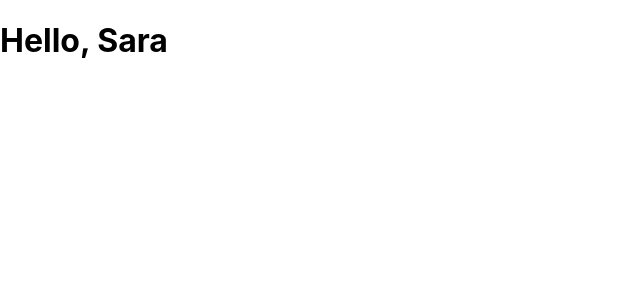
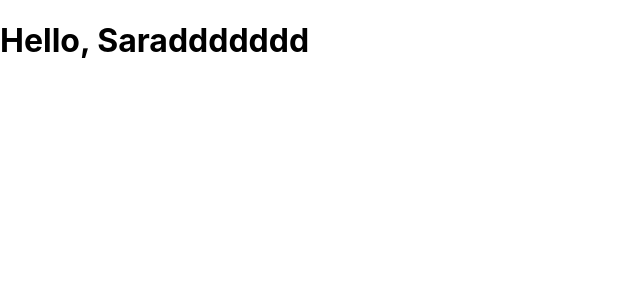
Before and after one commit to nail-sea/mache, a React (Create React App) app: page / in a window 1280 px wide. Shown: the top 300 px of the page, without its empty margins (0-640 px from the left). Built offline with nearby package versions, Linux system fonts and the light colour scheme.

Commit message:
test branch

```diff
--- a/src/index.js
+++ b/src/index.js
@@ -4,12 +4,12 @@ import './index.css';
 import App from './App';
 import * as serviceWorker from './serviceWorker';
 
-//我是dev
+//我是dev 我是第二次的dev
 function Welcome(props) {
 return <h1>Hello, {props.name}</h1>
 }
 
-const element = <Welcome name="Sara" />
+const element = <Welcome name="Saraddddddd" />
 ReactDOM.render(
   element,
   document.getElementById('root')
```
